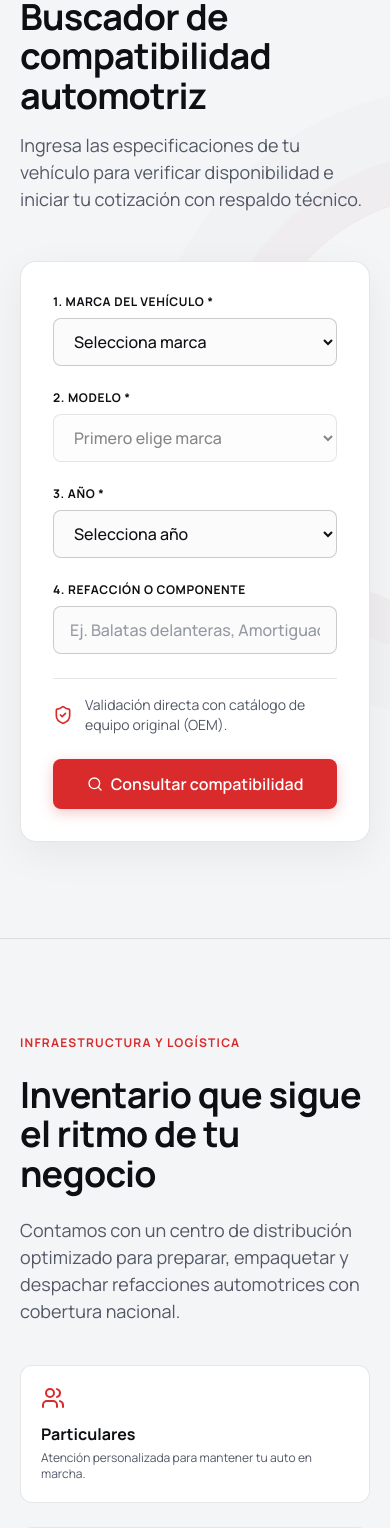
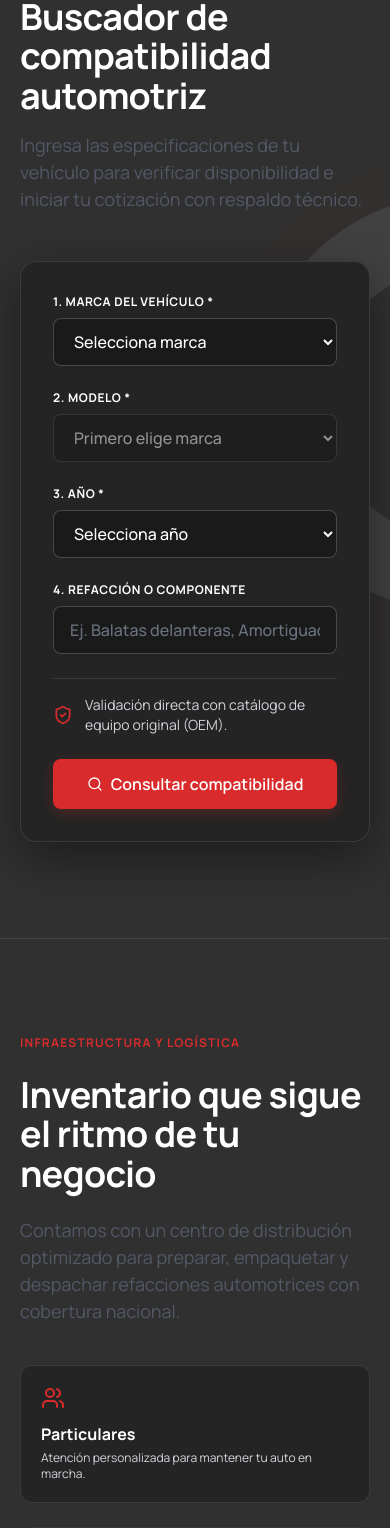
Before and after one commit to leoncenteno2009-sudo/vector-refacciones, a Next.js app: page / in a window 390 px wide. Shown: the part 5836-7364 px from the top of the page. Built offline with nearby package versions, Linux system fonts and the light colour scheme.

Commit message:
style: set dark charcoal background (#303030) for post-hero sections with high contrast dark cards

```diff
--- a/components/sections/AboutSection.tsx
+++ b/components/sections/AboutSection.tsx
@@ -4,16 +4,16 @@ import React from 'react'
 
 export const AboutSection: React.FC = () => {
   return (
-    <section id="nosotros" className="ambient-section ambient-blueprint py-24 bg-[#F4F5F7] border-t border-carbon/10" aria-labelledby="about-heading">
+    <section id="nosotros" className="ambient-section ambient-blueprint py-24 bg-[#303030] text-white border-t border-white/10" aria-labelledby="about-heading">
       <div className="max-w-site mx-auto px-5 md:px-8 lg:px-12">
         <div className="max-w-3xl">
           <span className="text-xs uppercase font-bold tracking-widest text-vector-red">
             Nuestra Identidad
           </span>
-          <h2 id="about-heading" className="section-h2 text-carbon mt-2">
+          <h2 id="about-heading" className="section-h2 text-white mt-2">
             Ingeniería y precisión en distribución automotriz
           </h2>
-          <p className="body-intro mt-4">
+          <p className="body-intro mt-4 text-gray-300">
             En VECTOR combinamos la precisión técnica de la ingeniería de autopartes con una infraestructura logística orientada a mantener vehículos, talleres y flotillas en constante movimiento.
           </p>
         </div>
--- a/components/sections/CompatibilityFinder.tsx
+++ b/components/sections/CompatibilityFinder.tsx
@@ -22,27 +22,27 @@ export const CompatibilityFinder: React.FC = () => {
   }
 
   return (
-    <section id="compatibilidad" className="ambient-section ambient-orbits py-24 bg-[#F4F5F7] border-t border-carbon/10" aria-labelledby="finder-heading">
+    <section id="compatibilidad" className="ambient-section ambient-orbits py-24 bg-[#303030] text-white border-t border-white/10" aria-labelledby="finder-heading">
       <div className="max-w-site mx-auto px-5 md:px-8 lg:px-12">
         <div className="max-w-3xl mb-12">
           <span className="text-xs uppercase font-bold tracking-widest text-vector-red">
             Verificación de Ajuste Preciso
           </span>
-          <h2 id="finder-heading" className="section-h2 text-carbon mt-2">
+          <h2 id="finder-heading" className="section-h2 text-white mt-2">
             Buscador de compatibilidad automotriz
           </h2>
-          <p className="body-intro mt-4">
+          <p className="body-intro mt-4 text-gray-300">
             Ingresa las especificaciones de tu vehículo para verificar disponibilidad e iniciar tu cotización con respaldo técnico.
           </p>
         </div>
 
         <form
           onSubmit={handleSearch}
-          className="bg-white p-8 md:p-10 rounded-2xl shadow-[0_12px_40px_rgba(13,15,18,0.06)] border border-carbon/10 grid grid-cols-1 md:grid-cols-2 lg:grid-cols-4 gap-6"
+          className="bg-[#242424] p-8 md:p-10 rounded-2xl shadow-[0_16px_48px_rgba(0,0,0,0.4)] border border-white/10 grid grid-cols-1 md:grid-cols-2 lg:grid-cols-4 gap-6"
         >
           {/* Make Select */}
           <div className="flex flex-col gap-2">
-            <label htmlFor="make-select" className="text-xs font-bold uppercase tracking-wider text-carbon">
+            <label htmlFor="make-select" className="text-xs font-bold uppercase tracking-wider text-white">
               1. Marca del vehículo *
             </label>
             <select
@@ -53,11 +53,11 @@ export const CompatibilityFinder: React.FC = () => {
                 setModel('')
               }}
               required
-              className="w-full h-12 px-4 rounded-lg border border-carbon/20 bg-ivory-200/60 text-carbon font-medium focus:border-vector-red focus:ring-2 focus:ring-vector-red/30 transition-all duration-300 outline-none"
+              className="w-full h-12 px-4 rounded-lg border border-white/20 bg-[#1A1A1A] text-white font-medium focus:border-vector-red focus:ring-2 focus:ring-vector-red/30 transition-all duration-300 outline-none"
             >
-              <option value="">Selecciona marca</option>
+              <option value="" className="bg-[#1A1A1A] text-white">Selecciona marca</option>
               {sampleVehicleData.makes.map((m) => (
-                <option key={m} value={m}>
+                <option key={m} value={m} className="bg-[#1A1A1A] text-white">
                   {m}
                 </option>
               ))}
@@ -66,7 +66,7 @@ export const CompatibilityFinder: React.FC = () => {
 
           {/* Model Select */}
           <div className="flex flex-col gap-2">
-            <label htmlFor="model-select" className="text-xs font-bold uppercase tracking-wider text-carbon">
+            <label htmlFor="model-select" className="text-xs font-bold uppercase tracking-wider text-white">
               2. Modelo *
             </label>
             <select
@@ -75,13 +75,13 @@ export const CompatibilityFinder: React.FC = () => {
               onChange={(e) => setModel(e.target.value)}
               disabled={!make}
               required
-              className="w-full h-12 px-4 rounded-lg border border-carbon/20 bg-ivory-200/60 text-carbon font-medium focus:border-vector-red focus:ring-2 focus:ring-vector-red/30 transition-all duration-300 outline-none disabled:opacity-50"
+              className="w-full h-12 px-4 rounded-lg border border-white/20 bg-[#1A1A1A] text-white font-medium focus:border-vector-red focus:ring-2 focus:ring-vector-red/30 transition-all duration-300 outline-none disabled:opacity-50"
             >
-              <option value="">
+              <option value="" className="bg-[#1A1A1A] text-white">
                 {make ? 'Selecciona modelo' : 'Primero elige marca'}
               </option>
               {availableModels.map((m) => (
-                <option key={m} value={m}>
+                <option key={m} value={m} className="bg-[#1A1A1A] text-white">
                   {m}
                 </option>
               ))}
@@ -90,7 +90,7 @@ export const CompatibilityFinder: React.FC = () => {
 
           {/* Year Select */}
           <div className="flex flex-col gap-2">
-            <label htmlFor="year-select" className="text-xs font-bold uppercase tracking-wider text-carbon">
+            <label htmlFor="year-select" className="text-xs font-bold uppercase tracking-wider text-white">
               3. Año *
             </label>
             <select
@@ -98,11 +98,11 @@ export const CompatibilityFinder: React.FC = () => {
               value={year}
               onChange={(e) => setYear(e.target.value)}
               required
-              className="w-full h-12 px-4 rounded-lg border border-carbon/20 bg-ivory-200/60 text-carbon font-medium focus:border-vector-red focus:ring-2 focus:ring-vector-red/30 transition-all duration-300 outline-none"
+              className="w-full h-12 px-4 rounded-lg border border-white/20 bg-[#1A1A1A] text-white font-medium focus:border-vector-red focus:ring-2 focus:ring-vector-red/30 transition-all duration-300 outline-none"
             >
-              <option value="">Selecciona año</option>
+              <option value="" className="bg-[#1A1A1A] text-white">Selecciona año</option>
               {sampleVehicleData.years.map((y) => (
-                <option key={y} value={y}>
+                <option key={y} value={y} className="bg-[#1A1A1A] text-white">
                   {y}
                 </option>
               ))}
@@ -111,7 +111,7 @@ export const CompatibilityFinder: React.FC = () => {
 
           {/* Part Name / Search */}
           <div className="flex flex-col gap-2">
-            <label htmlFor="part-input" className="text-xs font-bold uppercase tracking-wider text-carbon">
+            <label htmlFor="part-input" className="text-xs font-bold uppercase tracking-wider text-white">
               4. Refacción o componente
             </label>
             <input
@@ -120,13 +120,13 @@ export const CompatibilityFinder: React.FC = () => {
               placeholder="Ej. Balatas delanteras, Amortiguador"
               value={partName}
               onChange={(e) => setPartName(e.target.value)}
-              className="w-full h-12 px-4 rounded-lg border border-carbon/20 bg-ivory-200/60 text-carbon font-medium focus:border-vector-red focus:ring-2 focus:ring-vector-red/30 transition-all duration-300 outline-none placeholder:text-text-secondary/60"
+              className="w-full h-12 px-4 rounded-lg border border-white/20 bg-[#1A1A1A] text-white font-medium focus:border-vector-red focus:ring-2 focus:ring-vector-red/30 transition-all duration-300 outline-none placeholder:text-gray-500"
             />
           </div>
 
           {/* Submit Button */}
-          <div className="lg:col-span-4 flex flex-col sm:flex-row items-center justify-between gap-6 pt-4 border-t border-carbon/10">
-            <div className="flex items-center gap-3 text-sm text-text-secondary">
+          <div className="lg:col-span-4 flex flex-col sm:flex-row items-center justify-between gap-6 pt-4 border-t border-white/10">
+            <div className="flex items-center gap-3 text-sm text-gray-300">
               <ShieldCheck className="w-5 h-5 text-vector-red shrink-0" />
               <span>Validación directa con catálogo de equipo original (OEM).</span>
             </div>
@@ -140,14 +140,14 @@ export const CompatibilityFinder: React.FC = () => {
 
         {/* Real search result feedback banner */}
         {searched && (
-          <div className="mt-8 p-6 rounded-xl bg-white border-2 border-vector-red/30 shadow-lg flex flex-col md:flex-row items-start md:items-center justify-between gap-6 animate-fadeIn">
+          <div className="mt-8 p-6 rounded-xl bg-[#242424] border-2 border-vector-red/50 shadow-lg flex flex-col md:flex-row items-start md:items-center justify-between gap-6 animate-fadeIn">
             <div className="flex items-start gap-4">
               <CheckCircle className="w-6 h-6 text-vector-red shrink-0 mt-1" />
               <div>
-                <h4 className="text-lg font-bold text-carbon">
+                <h4 className="text-lg font-bold text-white">
                   Solicitud lista para validación: {make} {model} ({year})
                 </h4>
-                <p className="text-sm text-text-secondary mt-1">
+                <p className="text-sm text-gray-300 mt-1">
                   Revisaremos la compatibilidad técnica antes de confirmar la pieza exacta en inventario.
                 </p>
               </div>
--- a/components/sections/Distribution.tsx
+++ b/components/sections/Distribution.tsx
@@ -6,7 +6,7 @@ import { Truck, Store, Users, ArrowRight } from 'lucide-react'
 
 export const Distribution: React.FC = () => {
   return (
-    <section id="distribucion" className="ambient-section ambient-route py-24 bg-[#F4F5F7] border-t border-carbon/10" aria-labelledby="distribution-heading">
+    <section id="distribucion" className="ambient-section ambient-route py-24 bg-[#303030] text-white border-t border-white/10" aria-labelledby="distribution-heading">
       <div className="max-w-site mx-auto px-5 md:px-8 lg:px-12">
         <div className="grid grid-cols-1 lg:grid-cols-12 gap-12 items-center">
           {/* Left Column: Copy */}
@@ -14,30 +14,30 @@ export const Distribution: React.FC = () => {
             <span className="text-xs uppercase font-bold tracking-widest text-vector-red">
               Infraestructura y Logística
             </span>
-            <h2 id="distribution-heading" className="section-h2 text-carbon">
+            <h2 id="distribution-heading" className="section-h2 text-white">
               Inventario que sigue el ritmo de tu negocio
             </h2>
-            <p className="body-intro">
+            <p className="body-intro text-gray-300">
               Contamos con un centro de distribución optimizado para preparar, empaquetar y despachar refacciones automotrices con cobertura nacional.
             </p>
 
             <div className="grid grid-cols-1 sm:grid-cols-3 gap-6 pt-4">
-              <div className="p-5 rounded-xl bg-white border border-carbon/10 hover:border-vector-red/50 hover:-translate-y-1 hover:shadow-lg transition-all duration-300 ease-[cubic-bezier(0.16,1,0.3,1)]">
+              <div className="p-5 rounded-xl bg-[#242424] border border-white/10 text-white hover:border-vector-red/50 hover:-translate-y-1 hover:shadow-lg transition-all duration-300 ease-[cubic-bezier(0.16,1,0.3,1)]">
                 <Users className="w-6 h-6 text-vector-red mb-3" />
-                <h4 className="font-bold text-carbon text-base mb-1">Particulares</h4>
-                <p className="text-xs text-text-secondary">Atención personalizada para mantener tu auto en marcha.</p>
+                <h4 className="font-bold text-white text-base mb-1">Particulares</h4>
+                <p className="text-xs text-gray-300">Atención personalizada para mantener tu auto en marcha.</p>
               </div>
 
-              <div className="p-5 rounded-xl bg-white border border-carbon/10 hover:border-vector-red/50 hover:-translate-y-1 hover:shadow-lg transition-all duration-300 ease-[cubic-bezier(0.16,1,0.3,1)]">
+              <div className="p-5 rounded-xl bg-[#242424] border border-white/10 text-white hover:border-vector-red/50 hover:-translate-y-1 hover:shadow-lg transition-all duration-300 ease-[cubic-bezier(0.16,1,0.3,1)]">
                 <Store className="w-6 h-6 text-vector-red mb-3" />
-                <h4 className="font-bold text-carbon text-base mb-1">Talleres</h4>
-                <p className="text-xs text-text-secondary">Precios de mayoreo y entregas prioritarias en bodega.</p>
+                <h4 className="font-bold text-white text-base mb-1">Talleres</h4>
+                <p className="text-xs text-gray-300">Precios de mayoreo y entregas prioritarias en bodega.</p>
               </div>
 
-              <div className="p-5 rounded-xl bg-white border border-carbon/10 hover:border-vector-red/50 hover:-translate-y-1 hover:shadow-lg transition-all duration-300 ease-[cubic-bezier(0.16,1,0.3,1)]">
+              <div className="p-5 rounded-xl bg-[#242424] border border-white/10 text-white hover:border-vector-red/50 hover:-translate-y-1 hover:shadow-lg transition-all duration-300 ease-[cubic-bezier(0.16,1,0.3,1)]">
                 <Truck className="w-6 h-6 text-vector-red mb-3" />
-                <h4 className="font-bold text-carbon text-base mb-1">Refaccionarias</h4>
-                <p className="text-xs text-text-secondary">Surtido de volumen con empaque de alta resistencia.</p>
+                <h4 className="font-bold text-white text-base mb-1">Refaccionarias</h4>
+                <p className="text-xs text-gray-300">Surtido de volumen con empaque de alta resistencia.</p>
               </div>
             </div>
 
--- a/components/sections/Workshops.tsx
+++ b/components/sections/Workshops.tsx
@@ -7,7 +7,7 @@ import { Wrench, ShieldCheck, Zap } from 'lucide-react'
 
 export const Workshops: React.FC = () => {
   return (
-    <section id="talleres" className="ambient-section ambient-grid py-24 bg-[#F4F5F7] border-t border-carbon/10" aria-labelledby="workshops-heading">
+    <section id="talleres" className="ambient-section ambient-grid py-24 bg-[#303030] text-white border-t border-white/10" aria-labelledby="workshops-heading">
       <div className="max-w-site mx-auto px-5 md:px-8 lg:px-12">
         <div className="workshops-panel bg-carbon text-white rounded-3xl p-10 md:p-16 shadow-[0_20px_60px_rgba(13,15,18,0.25)] relative overflow-hidden">
           {/* Ambient Red Accent */}
```
Also changed, not shown: components/sections/Categories.tsx (+9 -9 lines), components/sections/ContactSection.tsx (+8 -8 lines), components/sections/QuoteForm.tsx (+26 -26 lines), components/sections/QuoteProcess.tsx (+7 -7 lines).
